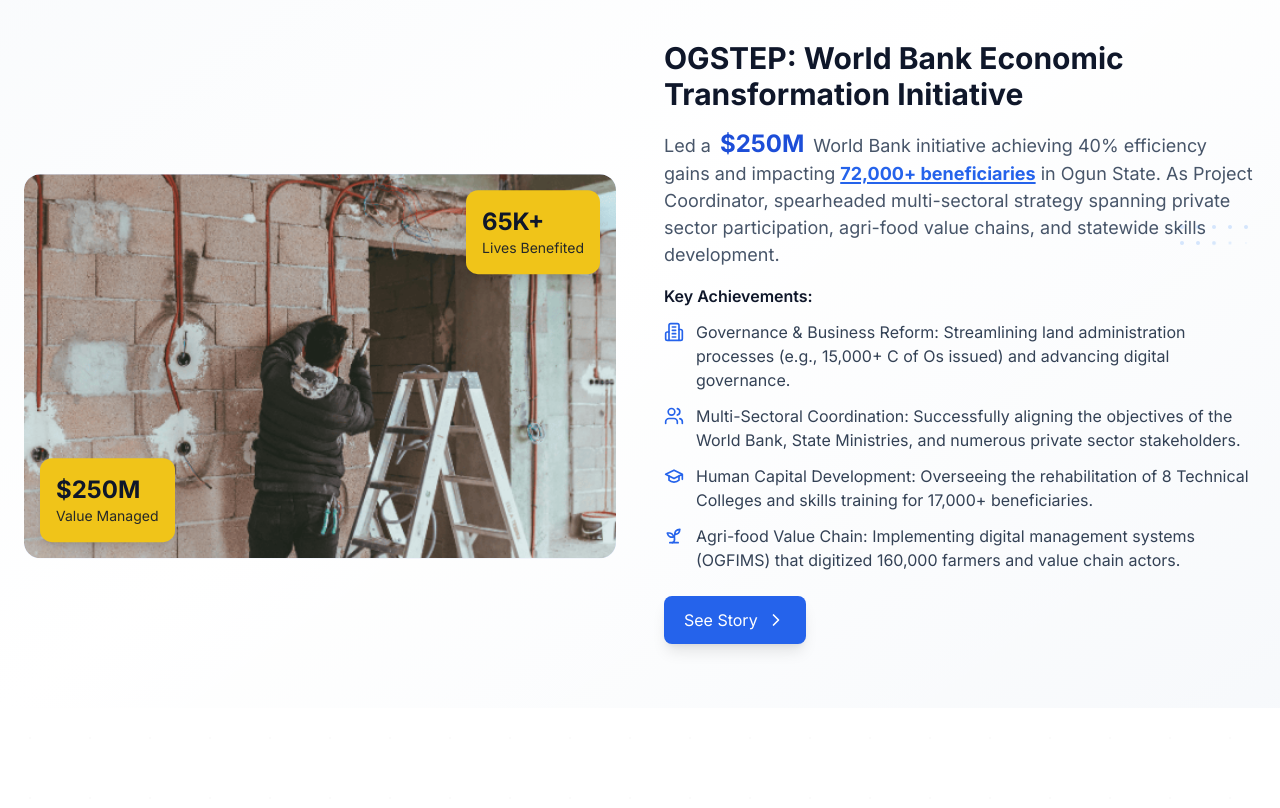
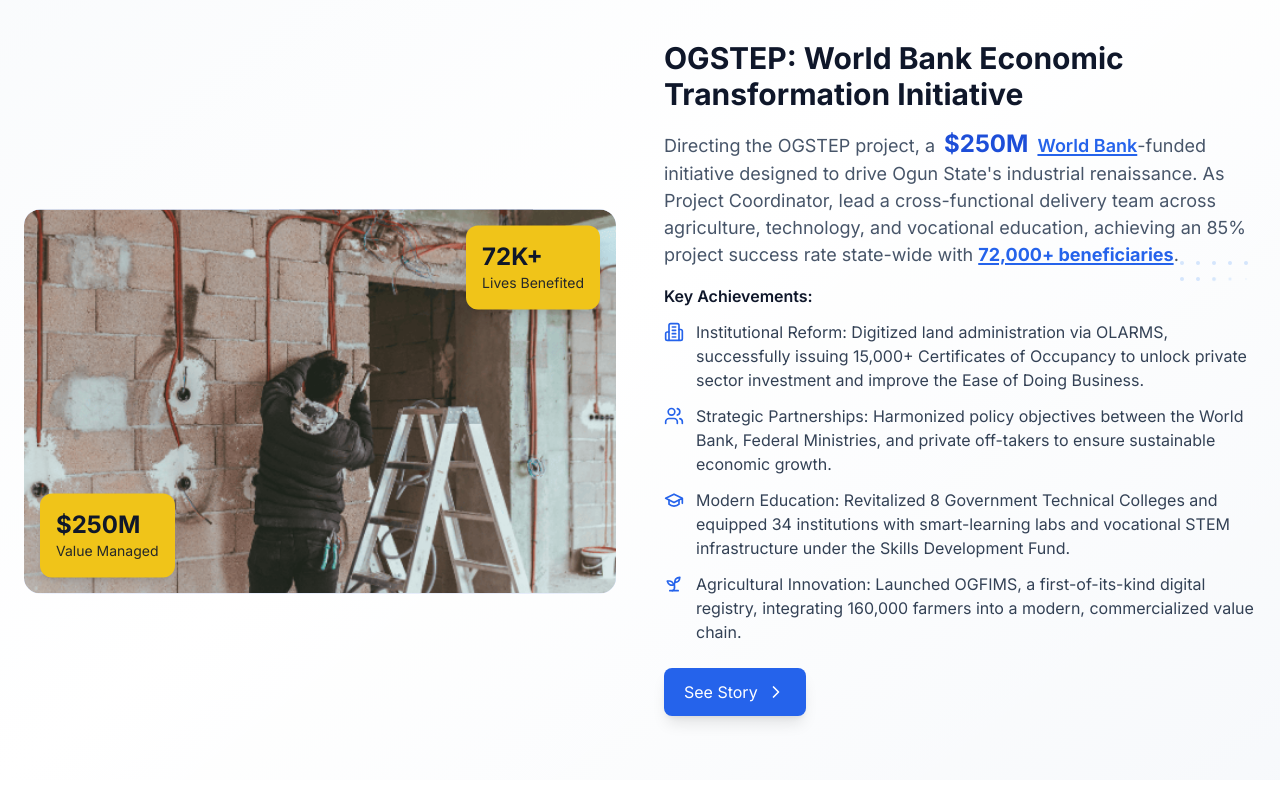
Before and after one commit to Paulkelvin/Mosun-Owo-Odusi, a Next.js app: page / in a window 1280 px wide. Shown: the part 2443-3251 px from the top of the page. Built offline with nearby package versions, Linux system fonts and the light colour scheme.

Commit message:
Update Featured Project content with comprehensive OGSTEP details and hyperlinks

```diff
--- a/components/FeaturedProject.tsx
+++ b/components/FeaturedProject.tsx
@@ -129,7 +129,7 @@
               className="absolute top-4 right-4 rounded-xl shadow-lg p-4 z-20"
               style={{ backgroundColor: '#F0C419' }}
             >
-              <div className="text-2xl font-bold text-slate-900">65K+</div>
+              <div className="text-2xl font-bold text-slate-900">72K+</div>
               <div className="text-sm text-slate-900/90">Lives Benefited</div>
             </motion.div>
           </motion.div>
@@ -150,7 +150,15 @@
                 viewport={{ once: true }}
                 className="text-2xl lg:text-3xl font-bold text-slate-900 mb-4 mt-4 lg:mt-0"
               >
-                OGSTEP: World Bank Economic Transformation Initiative
+                <a
+                  href="https://ogstep.org.ng/about-ogstep"
+                  target="_blank"
+                  rel="noopener noreferrer"
+                  className="hover:text-primary-700 transition-colors"
+                  title="Learn more about OGSTEP"
+                >
+                  OGSTEP: World Bank Economic Transformation Initiative
+                </a>
               </motion.h3>
 
               <motion.p
@@ -160,7 +168,16 @@
                 viewport={{ once: true }}
                 className="text-lg text-slate-600 leading-relaxed lg:leading-normal mb-6 lg:mb-4"
               >
-                Led a <span className="font-bold text-2xl text-primary-700 inline-block mx-1">$250M</span> World Bank initiative achieving 40% efficiency gains and impacting{' '}
+                Directing the OGSTEP project, a <span className="font-bold text-2xl text-primary-700 inline-block mx-1">$250M</span>{' '}
+                <a
+                  href="https://projects.worldbank.org/en/projects-operations/projects-list?countrycode_exact=NG&title=Nigeria&countryshortname_exact=Nigeria&status_exact=Active&os=0&strdate=01-01-2020&enddate=12-22-2021#:~:text=Ogun%20State%20Economic%20Transformation%20Project"
+                  target="_blank"
+                  rel="noopener noreferrer"
+                  className="font-semibold text-primary-600 hover:text-primary-700 underline decoration-2 underline-offset-2"
+                  title="View World Bank project details"
+                >
+                  World Bank
+                </a>-funded initiative designed to drive Ogun State's industrial renaissance. As Project Coordinator, lead a cross-functional delivery team across agriculture, technology, and vocational education, achieving an 85% project success rate state-wide with{' '}
                 <a
                   href="https://punchng.com/ogun-empowers-over-72000-residents-with-agric-skills/"
                   target="_blank"
@@ -169,8 +186,7 @@
                   title="Click to verify from official source"
                 >
                   72,000+ beneficiaries
-                </a>{' '}
-                in Ogun State. As Project Coordinator, spearheaded multi-sectoral strategy spanning private sector participation, agri-food value chains, and statewide skills development.
+                </a>.
               </motion.p>
             </div>
 
@@ -186,19 +202,19 @@
               {[
                 {
                   icon: <Building2 className="w-5 h-5 text-primary-600 mt-0.5 flex-shrink-0" />,
-                  text: 'Governance & Business Reform: Streamlining land administration processes (e.g., 15,000+ C of Os issued) and advancing digital governance.'
+                  text: 'Institutional Reform: Digitized land administration via OLARMS, successfully issuing 15,000+ Certificates of Occupancy to unlock private sector investment and improve the Ease of Doing Business.'
                 },
                 {
                   icon: <Users className="w-5 h-5 text-primary-600 mt-0.5 flex-shrink-0" />,
-                  text: 'Multi-Sectoral Coordination: Successfully aligning the objectives of the World Bank, State Ministries, and numerous private sector stakeholders.'
+                  text: 'Strategic Partnerships: Harmonized policy objectives between the World Bank, Federal Ministries, and private off-takers to ensure sustainable economic growth.'
                 },
                 {
                   icon: <GraduationCap className="w-5 h-5 text-primary-600 mt-0.5 flex-shrink-0" />,
-                  text: 'Human Capital Development: Overseeing the rehabilitation of 8 Technical Colleges and skills training for 17,000+ beneficiaries.'
+                  text: 'Modern Education: Revitalized 8 Government Technical Colleges and equipped 34 institutions with smart-learning labs and vocational STEM infrastructure under the Skills Development Fund.'
                 },
                 {
                   icon: <Sprout className="w-5 h-5 text-primary-600 mt-0.5 flex-shrink-0" />,
-                  text: 'Agri-food Value Chain: Implementing digital management systems (OGFIMS) that digitized 160,000 farmers and value chain actors.'
+                  text: 'Agricultural Innovation: Launched OGFIMS, a first-of-its-kind digital registry, integrating 160,000 farmers into a modern, commercialized value chain.'
                 }
               ].map((item, index) => (
                 <motion.div
```
